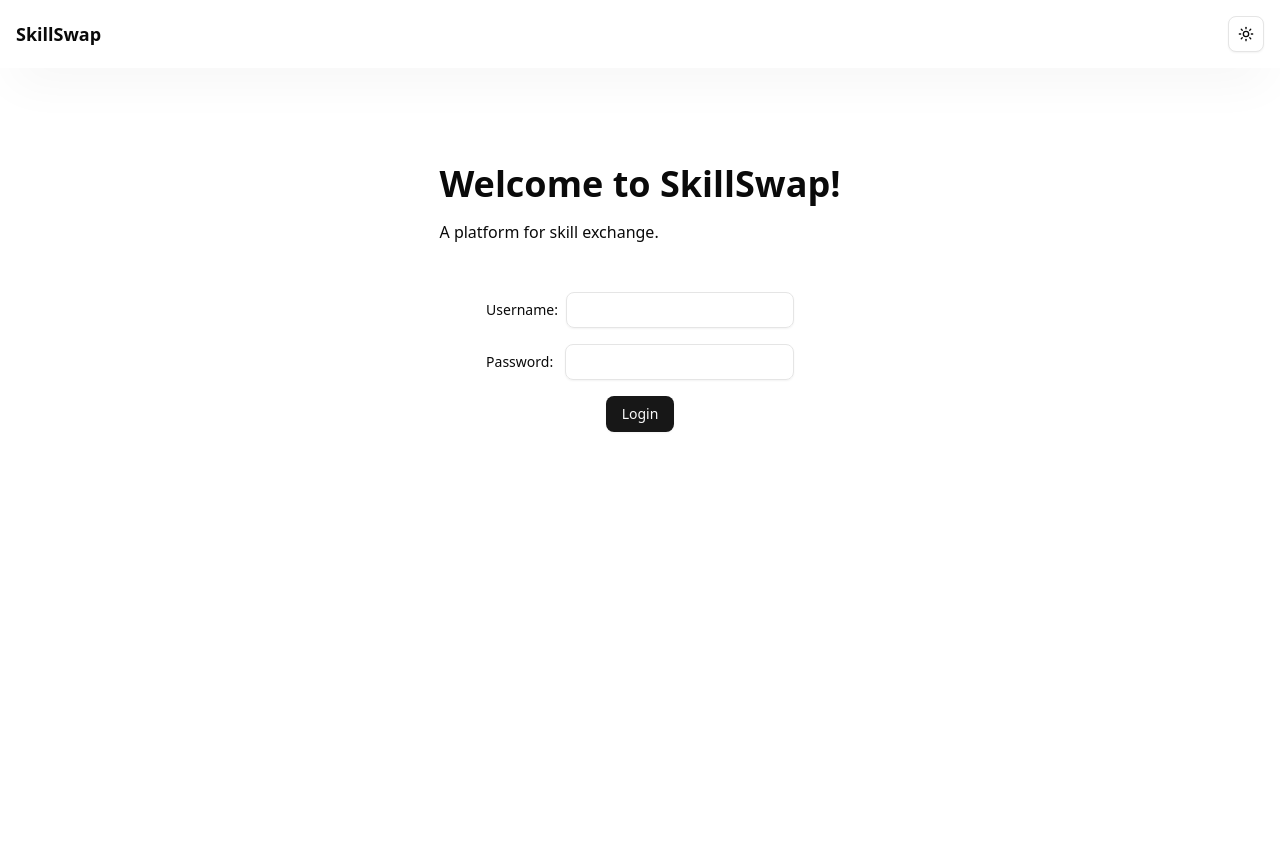
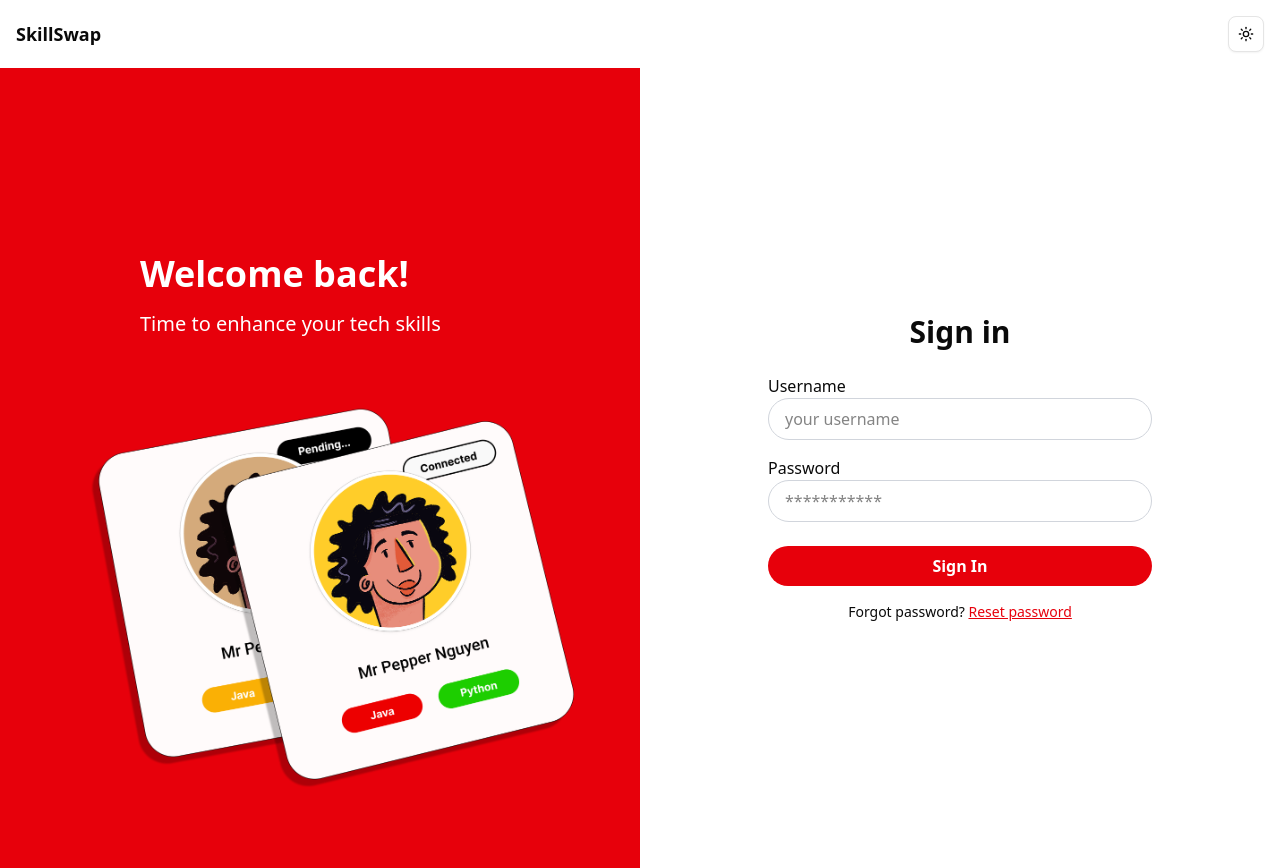
Before and after one commit to lpun-majessica/skill-swap, a Next.js app: page /login in a window 1280 px wide. Built offline with nearby package versions, Linux system fonts and the light colour scheme.

Commit message:
add login form

```diff
--- a/src/app/explore/page.js
+++ b/src/app/explore/page.js
@@ -1,5 +1,19 @@
+'use client';
+import AuthGuard from '../../components/auth/AuthGuard';
+import { logout } from '../../utils/auth';
+
 export default function ExplorePage() {
+  const handleLogout = () => {
+    logout();
+    window.location.href = '/login';
+  };
+
   return (
+    <AuthGuard>
+      <div style={{ padding: '2rem' }}>
+        <h1>Chào mừng đến Dashboard!</h1>
+        <button onClick={handleLogout} className="w-full bg-red-600 text-white py-2 rounded-full font-semibold hover:bg-red-700 transition">Đăng xuất</button>
+      </div>
     <div className="flex items-center min-h-screen p-24">
       {/* Filter */}
       <div className="flex flex-col items-center mr-8">
@@ -35,5 +49,6 @@ export default function ExplorePage() {
         </div>
       </div>
     </div>
+    </AuthGuard>
   );
 }
--- a/src/app/login/page.js
+++ b/src/app/login/page.js
@@ -1,13 +1,68 @@
-import LoginForm from "@/components/auth/login-form";
+'use client';
+import React, { useState } from 'react';
+import { useRouter } from 'next/navigation';
+import { login } from '../../utils/auth';
 
 export default function LoginPage() {
+  const [username, setUsername] = useState('');
+  const router = useRouter();
+
+  const handleLogin = (e) => {
+    e.preventDefault(); // prevent reload
+
+    if (login(username)) {
+      router.push('/explore');
+    } else {
+      alert('username or password is invalid!');
+    }
+  };
+
   return (
-    <main className="flex flex-col items-center min-h-screen p-24">
-      <div>
-        <h1 className="text-4xl font-bold mb-4">Welcome to SkillSwap!</h1>
-        <p className="mb-8">A platform for skill exchange.</p>
+    <div className="min-h-screen grid grid-cols-1 md:grid-cols-2 font-sans">
+      {/* Left Side */}
+      <div className="bg-red-600 text-white flex flex-col justify-center relative overflow-hidden">
+        <div className="pl-35 pt-10">
+          <h1 className="text-4xl font-bold mb-4 z-10">Welcome back!</h1>
+          <p className="text-xl z-10">Time to enhance your tech skills</p>
+        </div>
+        <div className="relative w-full h-96 z-0">
+          <img
+            src="/pfp/login.png"
+            alt="Pending card"
+            className="absolute top-[50px] right-[60px] h-100"
+          />
+        </div>
       </div>
-      <LoginForm />
-    </main>
+
+      {/* Right Side */}
+      <div className="bg-white flex flex-col justify-center items-center px-10 py-20">
+        <h2 className="text-3xl font-bold mb-6">Sign in</h2>
+        <form className="w-full max-w-sm" onSubmit={handleLogin}>
+        <label htmlFor="username">Username</label>
+          <input
+            type="username"
+            placeholder="your username"
+            className="w-full px-4 py-2 mb-4 border border-gray-300 rounded-full focus:outline-none"
+            onChange={e => setUsername(e.target.value)}
+          />
+          <label htmlFor="password">Password</label>
+          <input
+            type="password"
+            placeholder="***********"
+            className="w-full px-4 py-2 mb-6 border border-gray-300 rounded-full focus:outline-none"
+          />
+          <button
+            type="submit"
+            className="w-full bg-red-600 text-white py-2 rounded-full font-semibold hover:bg-red-700 transition"
+          >
+            Sign In
+          </button>
+          <p className="text-sm mt-4 text-center">
+            Forgot password?{' '}
+            <a href="#" className="text-red-600 underline">Reset password</a>
+          </p>
+        </form>
+      </div>
+    </div>
   );
 }
--- /dev/null
+++ b/src/app/login/test.js
@@ -0,0 +1,18 @@
+import AuthGuard from '../../components/auth/AuthGuard';
+import { logout } from '../../utils/auth';
+
+export default function Test() {
+  const handleLogout = () => {
+    logout();
+    window.location.href = '/login';
+  };
+
+  return (
+    <AuthGuard>
+      <div style={{ padding: '2rem' }}>
+        <h1>Chào mừng đến Dashboard!</h1>
+        <button onClick={handleLogout}>Đăng xuất</button>
+      </div>
+    </AuthGuard>
+  );
+}
--- /dev/null
+++ b/src/components/auth/AuthGuard.jsx
@@ -0,0 +1,21 @@
+import { useEffect, useState } from 'react';
+import { useRouter } from 'next/navigation';
+import { getUser } from '../../utils/auth';
+
+export default function AuthGuard({ children }) {
+  const router = useRouter();
+  const [checking, setChecking] = useState(true);
+
+  useEffect(() => {
+    const user = getUser();
+    if (!user) {
+      router.push('/login');
+    } else {
+      setChecking(false);
+    }
+  }, []);
+
+  if (checking) return <p>Loading...</p>;
+
+  return children;
+}
--- a/src/components/auth/login-form.jsx
+++ /dev/null
@@ -1,23 +0,0 @@
-import { Input } from "@/components/ui/input";
-import { Label } from "@/components/ui/label";
-import { Button } from "@/components/ui/button";
-
-export default function LoginForm() {
-  return (
-    <div className="flex flex-col items-center justify-center p-4">
-      <form className="flex flex-col items-center space-y-4">
-        <div className="flex w-full max-w-sm items-center space-x-2">
-          <Label htmlFor="username">Username:</Label>
-          <Input type="text" id="username" name="username" required />
-        </div>
-        <div className="flex w-full max-w-sm items-center space-x-3">
-          <Label htmlFor="password">Password:</Label>
-          <Input type="password" id="password" name="password" required />
-        </div>
-        <Button className="mx-auto w-fit" type="submit">
-          Login
-        </Button>
-      </form>
-    </div>
-  );
-}
--- /dev/null
+++ b/src/utils/auth.js
@@ -0,0 +1,22 @@
+import users from '../lib/data/users.json';
+
+export const login = (username) => {
+    const user = users.find((u) => u.username === username);
+    if (user) {
+        localStorage.setItem('user', JSON.stringify({ username }));
+        return true;
+    }
+
+    return false;
+};
+
+export const logout = () => localStorage.removeItem('user');
+
+export const getUser = () => {
+    if (typeof window !== 'undefined') {
+        const user = localStorage.getItem('user');
+        return user ? JSON.parse(user) : null;
+    }
+
+    return null;
+};
```
Also changed, not shown: public/pfp/login.png (added).
